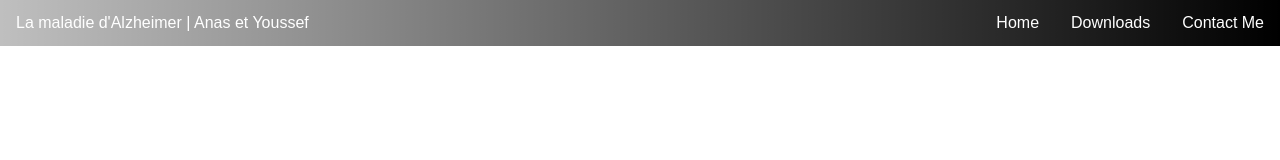
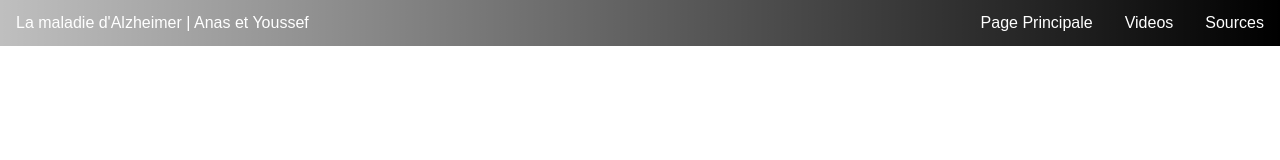
Before and after one commit to anasfakri/alzheimeranasyoussef.github.io, a plain HTML site: page index.html in a window 1280 px wide. Drawn offline with Linux system fonts and the light colour scheme.

Commit message:
Update index.html

```diff
--- a/index.html
+++ b/index.html
@@ -42,9 +42,9 @@
 <body>
     <div class="navbar">
         <div class="logo">La maladie d'Alzheimer | Anas et Youssef</div>
-        <a href="#">Contact Me</a>
-        <a href="#">Downloads</a>
-        <a href="#">Home</a>
+        <a href="#">Sources</a>
+        <a href="#">Videos</a>
+        <a href="#">Page Principale</a>
     </div>
 </body>
 </html>
```
